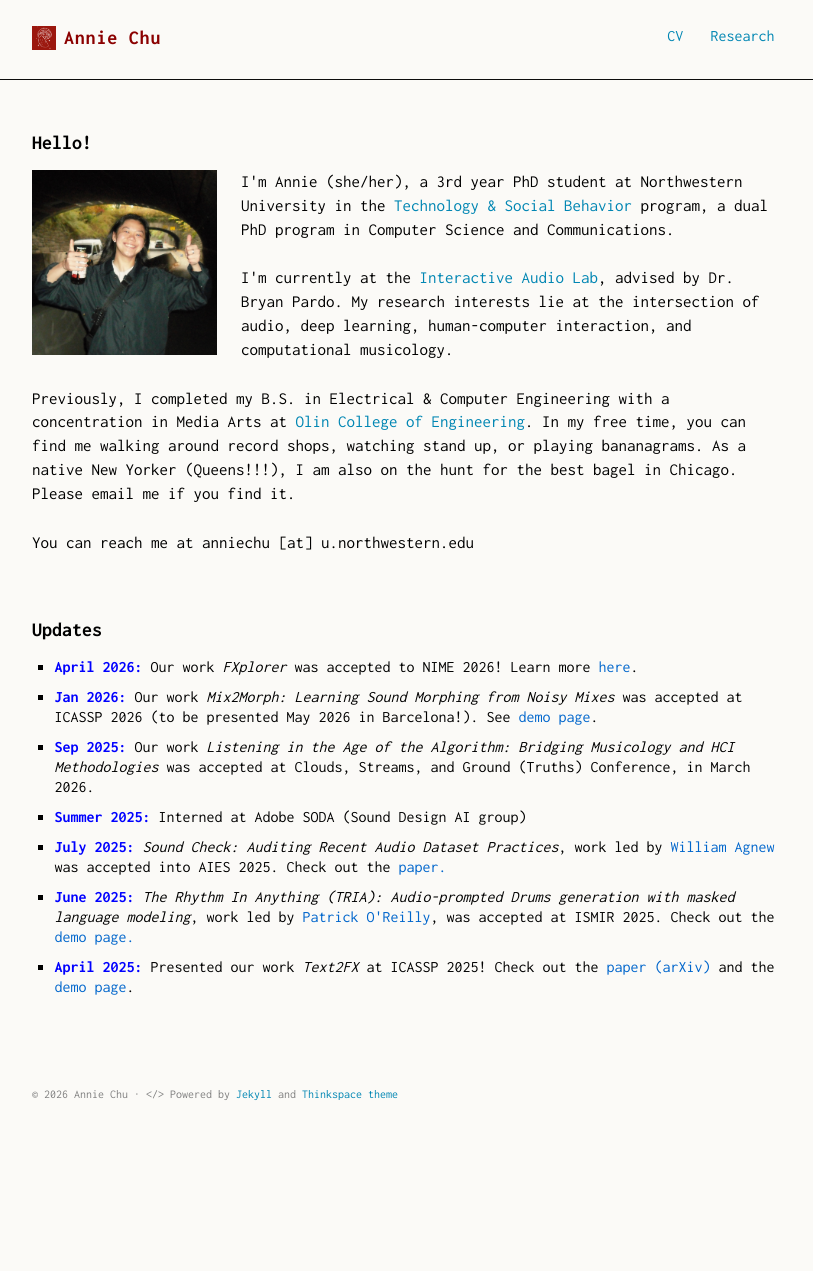
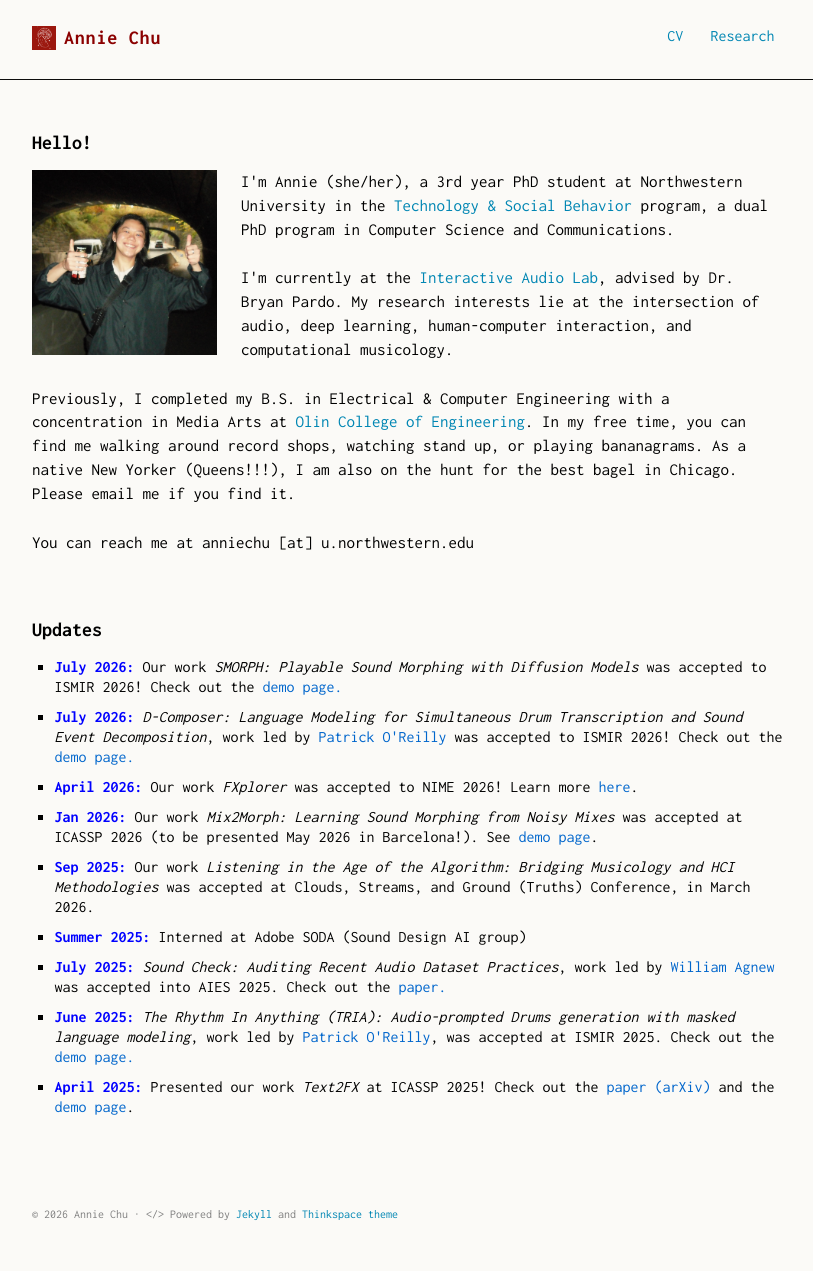
Before and after one commit to anniejchu/anniejchu.github.io, a Jekyll site: the page built from index.md, in a window 1280 px wide. Shown: the whole page, without its empty margins (232-1045 px from the left). Built offline with Jekyll 4.4.1, drawn with Linux system fonts in a browser that asks for light colours; some web fonts are replaced; before the commit the page ends 1151 px from its top, so only the background shows below that.

Commit message:
adding ismir26 stuff

```diff
--- a/index.md
+++ b/index.md
@@ -89,6 +89,14 @@ title: Home
     <h4 class="lead">Updates</h4>
     <ul>
       <li>
+        <span style="color: blue;"><strong>July 2026:</strong></span>
+        Our work <em>SMORPH: Playable Sound Morphing with Diffusion Models </em> was accepted to ISMIR 2026! Check out the <a href="https://smorphspace.github.io/">demo page.</a>
+      </li>
+      <li>
+        <span style="color: blue;"><strong>July 2026:</strong></span>
+        <em>D-Composer: Language Modeling for Simultaneous Drum Transcription and Sound Event Decomposition</em>, work led by <a href="https://oreillyp.github.io/">Patrick O'Reilly</a> was accepted to ISMIR 2026! Check out the <a href="https://d-composer.github.io/">demo page.</a>
+      </li>
+      <li>
         <span style="color: blue;"><strong>April 2026:</strong></span>
         Our work <em>FXplorer</em> was accepted to NIME 2026! Learn more <a href="fxplorer/">here</a>.
       </li>
```
Also changed, not shown: research/index.md (+2 -1 lines), 4 other files.
